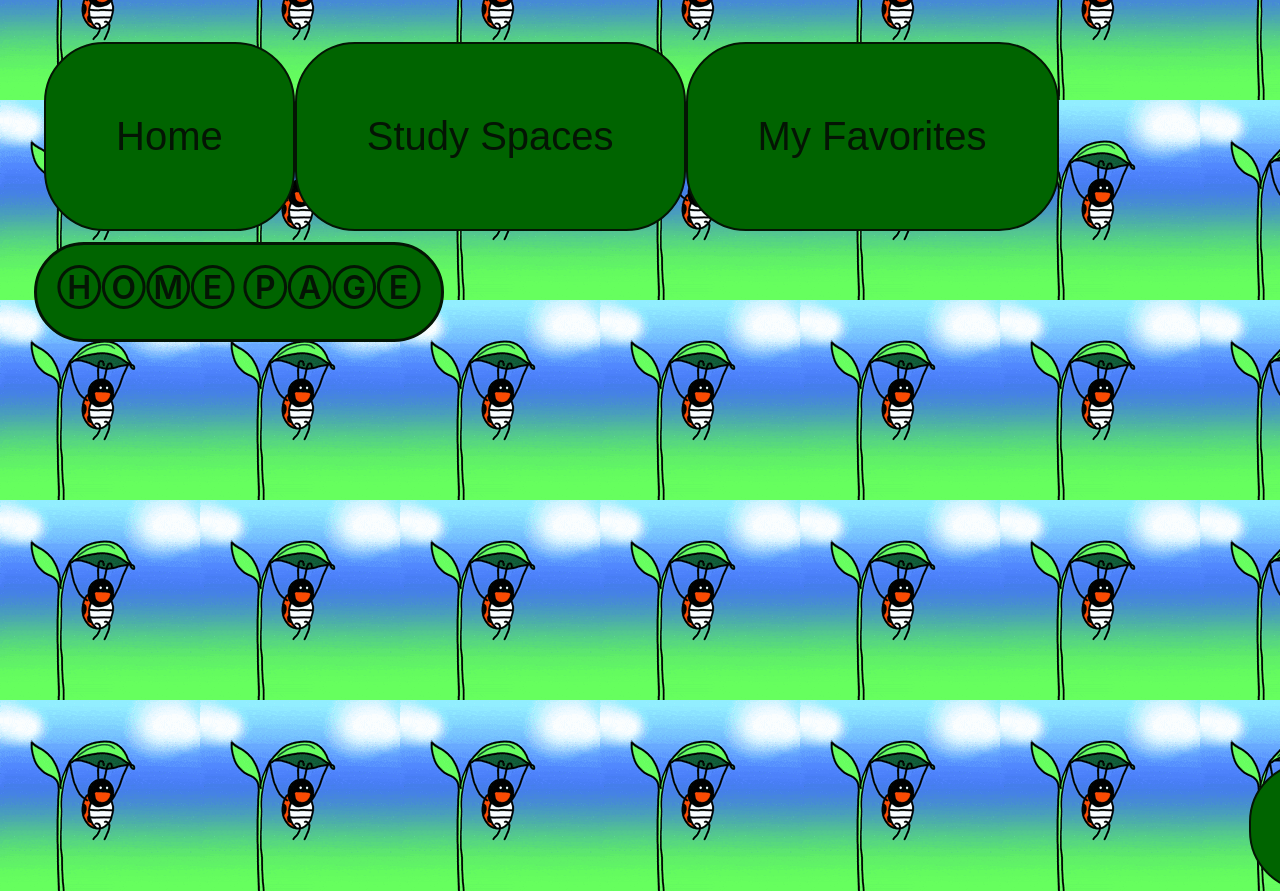
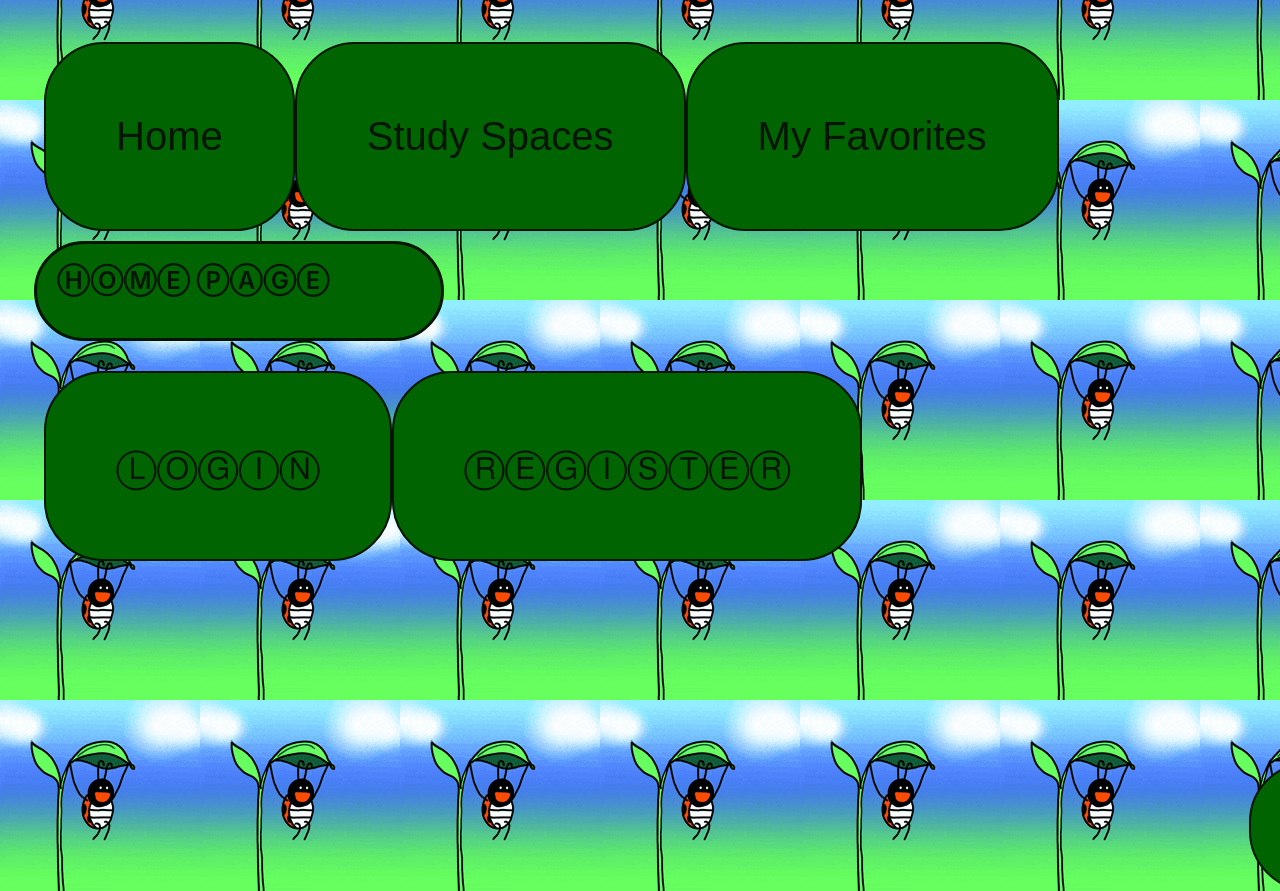
Before and after one commit to LissAponte/PRO150-SC2, a React (Vite) app in the folder frontend/study-space-app/: page / in a window 1280 px wide. Shown: the top 891 px of the page. Built offline with nearby package versions, Linux system fonts and the light colour scheme.

Commit message:
Login Register Merge

```diff
--- a/frontend/study-space-app/src/main.jsx
+++ b/frontend/study-space-app/src/main.jsx
@@ -1,6 +1,7 @@
 import React from "react";
 import ReactDOM from "react-dom/client";
 import App from "./App.jsx";
+import Home from "./pages/Home.jsx";
 import { BrowserRouter } from "react-router-dom";
 import "/index.css";
 import { AuthProvider } from "./context/AuthContext";
--- a/frontend/study-space-app/src/pages/Home.jsx
+++ b/frontend/study-space-app/src/pages/Home.jsx
@@ -1,3 +1,25 @@
+import { Routes, Route } from "react-router-dom";
+import Login from "./Login.jsx";
+import Register from "./Register.jsx";
+
 export default function Home() {
-  return <h1>ⒽⓄⓂⒺ ⓅⒶⒼⒺ</h1>;
+  return (
+    <div>
+      <nav className="flex gap-4 p-4 bg-gray-100">
+        <h1>ⒽⓄⓂⒺ ⓅⒶⒼⒺ</h1>
+
+        <a href="/login">
+          <button className="login-btn">ⓁⓄⒼⒾⓃ</button>
+        </a>
+        <a href="/register">
+          <button className="register-btn">ⓇⒺⒼⒾⓈⓉⒺⓇ</button>
+        </a>
+      </nav>
+
+      <Routes>
+        <Route path="/login" element={<Login />} />
+        <Route path="/register" element={<Register />} />
+      </Routes>
+    </div>
+  );
 }
--- a/frontend/study-space-app/src/pages/Login.jsx
+++ b/frontend/study-space-app/src/pages/Login.jsx
@@ -43,7 +43,7 @@ export default function Login() {
         onChange={(e) => setPassword(e.target.value)}
       />
 
-      <button className="bg-blue-500 text-white p-2 rounded">Ⓛⓞⓖⓘⓝ</button>
+      <button className="bg-blue-500 text-white p-2 rounded">Login</button>
     </form>
   );
 }
--- a/frontend/study-space-app/src/pages/MyFavorites.jsx
+++ b/frontend/study-space-app/src/pages/MyFavorites.jsx
@@ -39,7 +39,7 @@ export default function MyFavorites() {
               href={`/spaces/${space._id}`}
               className="mt-3 inline-block bg-blue-500 text-white px-3 py-1 rounded"
             >
-             Ⓥⓘⓔⓦ Ⓓⓔⓣⓐⓘⓛⓢ
+            Ⓥⓘⓔⓦ Ⓓⓔⓣⓐⓘⓛⓢ
             </a>
           </div>
         ))}
--- a/frontend/study-space-app/src/pages/Register.jsx
+++ b/frontend/study-space-app/src/pages/Register.jsx
@@ -28,7 +28,7 @@ export default function Register() {
   return (
     <form onSubmit={handleRegister} className="max-w-sm mx-auto mt-16 flex flex-col gap-4">
 
-      <h2 className="text-2xl font-bold">Register</h2>
+      <h2 className="text-2xl font-bold">Ⓡⓔⓖⓘⓢⓣⓔⓡ</h2>
 
       {error && <p className="text-red-500">{error}</p>}
 
```
